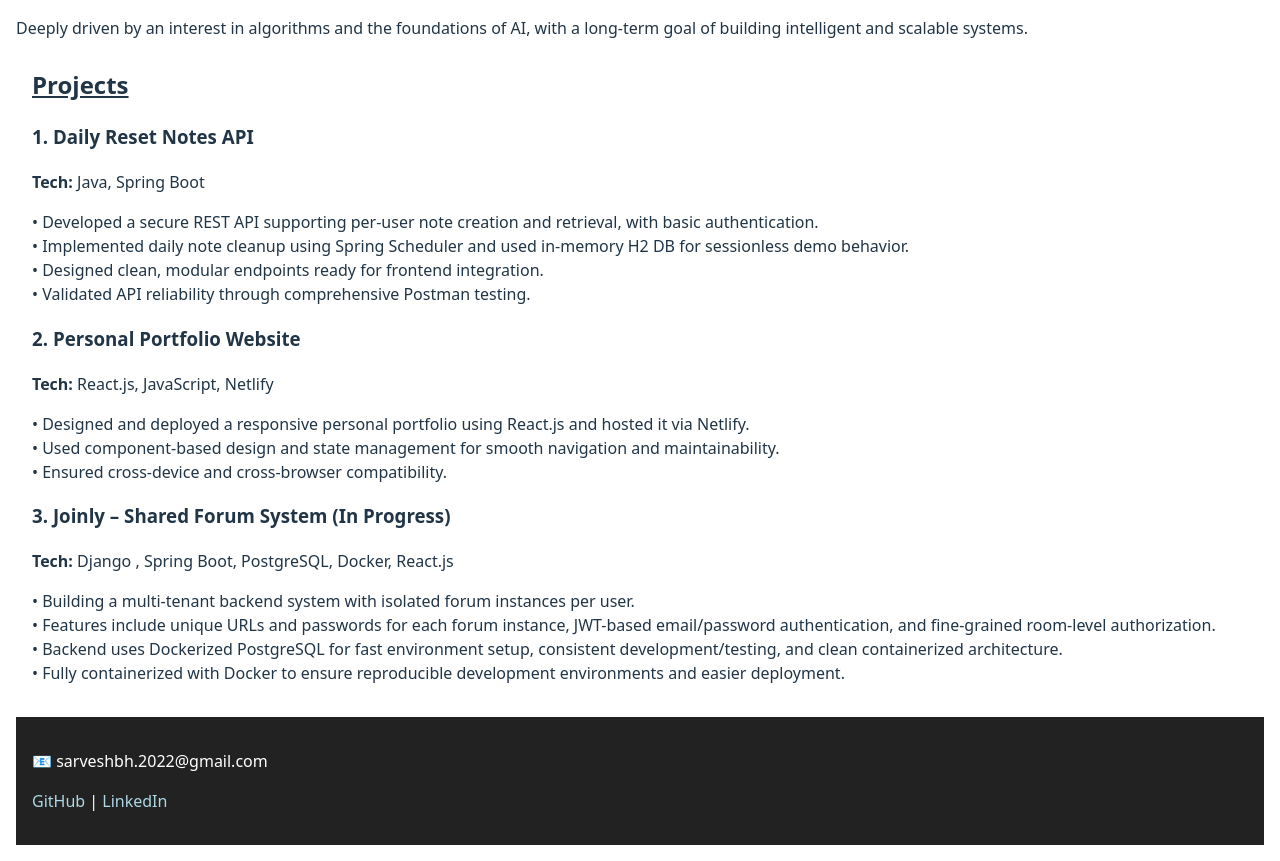
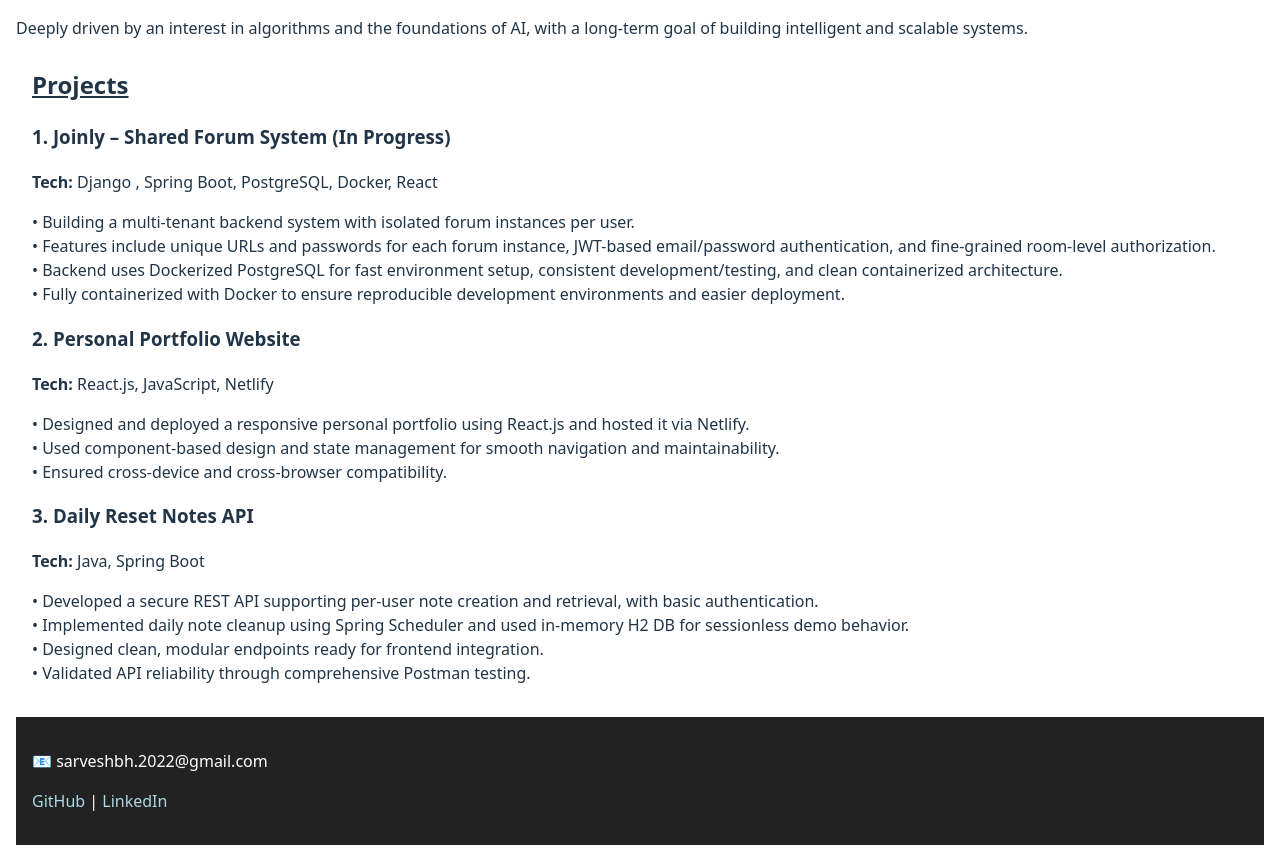
Before and after one commit to sarv-projects/sarvesh-portfolio, a React (Vite) app: page / in a window 1280 px wide. Shown: the part 541-1402 px from the top of the page. Built offline with nearby package versions, Linux system fonts and the light colour scheme.

Commit message:
modified portfolio

```diff
--- a/src/components/Projects.jsx
+++ b/src/components/Projects.jsx
@@ -2,13 +2,13 @@ import React from 'react';
 
 const projects = [
   {
-    title: "1. Daily Reset Notes API",
-    tech: "Java, Spring Boot",
+    title: "1. Joinly – Shared Forum System (In Progress)",
+    tech: " Django , Spring Boot, PostgreSQL, Docker, React",
     description: `
-• Developed a secure REST API supporting per-user note creation and retrieval, with basic authentication.
-• Implemented daily note cleanup using Spring Scheduler and used in-memory H2 DB for sessionless demo behavior.
-• Designed clean, modular endpoints ready for frontend integration.
-• Validated API reliability through comprehensive Postman testing.
+• Building a multi-tenant backend system with isolated forum instances per user.
+• Features include unique URLs and passwords for each forum instance, JWT-based email/password authentication, and fine-grained room-level authorization.
+• Backend uses Dockerized PostgreSQL for fast environment setup, consistent development/testing, and clean containerized architecture.
+•  Fully containerized with Docker to ensure reproducible development environments and easier deployment.
 `.trim()
   },
   {
@@ -20,14 +20,14 @@ const projects = [
 • Ensured cross-device and cross-browser compatibility.
 `.trim()
   },
-  {
-    title: "3. Joinly – Shared Forum System (In Progress)",
-    tech: " Django , Spring Boot, PostgreSQL, Docker, React.js",
+    {
+    title: "3. Daily Reset Notes API",
+    tech: "Java, Spring Boot",
     description: `
-• Building a multi-tenant backend system with isolated forum instances per user.
-• Features include unique URLs and passwords for each forum instance, JWT-based email/password authentication, and fine-grained room-level authorization.
-• Backend uses Dockerized PostgreSQL for fast environment setup, consistent development/testing, and clean containerized architecture.
-•  Fully containerized with Docker to ensure reproducible development environments and easier deployment.
+• Developed a secure REST API supporting per-user note creation and retrieval, with basic authentication.
+• Implemented daily note cleanup using Spring Scheduler and used in-memory H2 DB for sessionless demo behavior.
+• Designed clean, modular endpoints ready for frontend integration.
+• Validated API reliability through comprehensive Postman testing.
 `.trim()
   }
 ];
```
